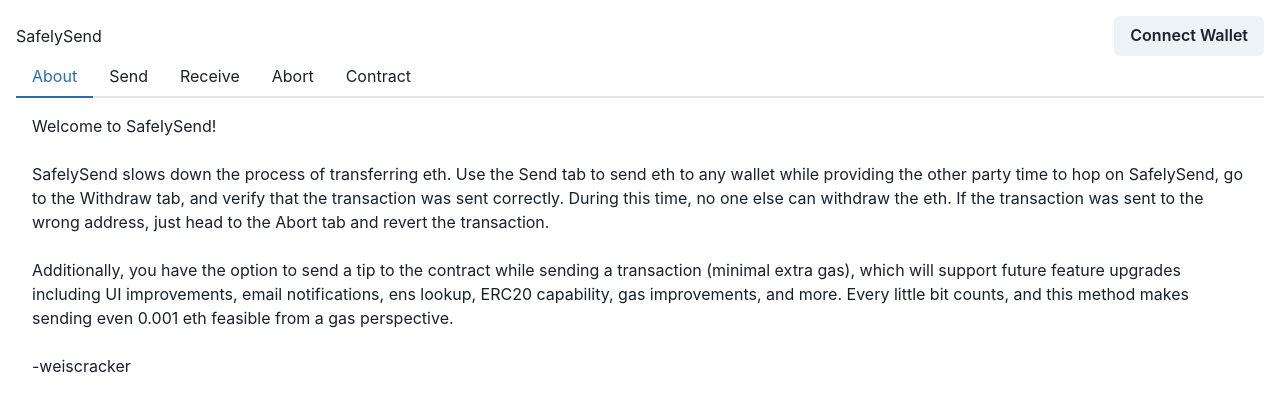
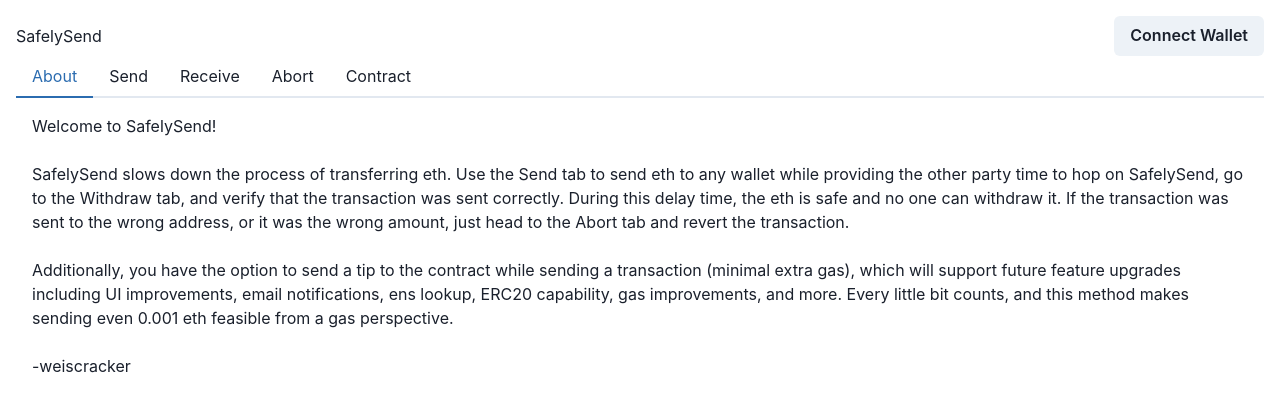
Before and after one commit to weiscracker/safelysend, a React (Create React App) app: page / in a window 1280 px wide. Shown: the top 410 px of the page. Built offline with nearby package versions, Linux system fonts and the light colour scheme.

Commit message:
Update AboutTab.js

```diff
--- a/src/AboutTab.js
+++ b/src/AboutTab.js
@@ -9,9 +9,9 @@ export const AboutTab = props => {
         SafelySend slows down the process of transferring eth. Use the Send tab
         to send eth to any wallet while providing the other party time to hop on
         SafelySend, go to the Withdraw tab, and verify that the transaction was
-        sent correctly. During this time, no one else can withdraw the eth. If
-        the transaction was sent to the wrong address, just head to the Abort
-        tab and revert the transaction.
+        sent correctly. During this delay time, the eth is safe and no one can
+        withdraw it. If the transaction was sent to the wrong address, or it was
+        the wrong amount, just head to the Abort tab and revert the transaction.
       </Text>
       <br></br>
       <Text>
```
